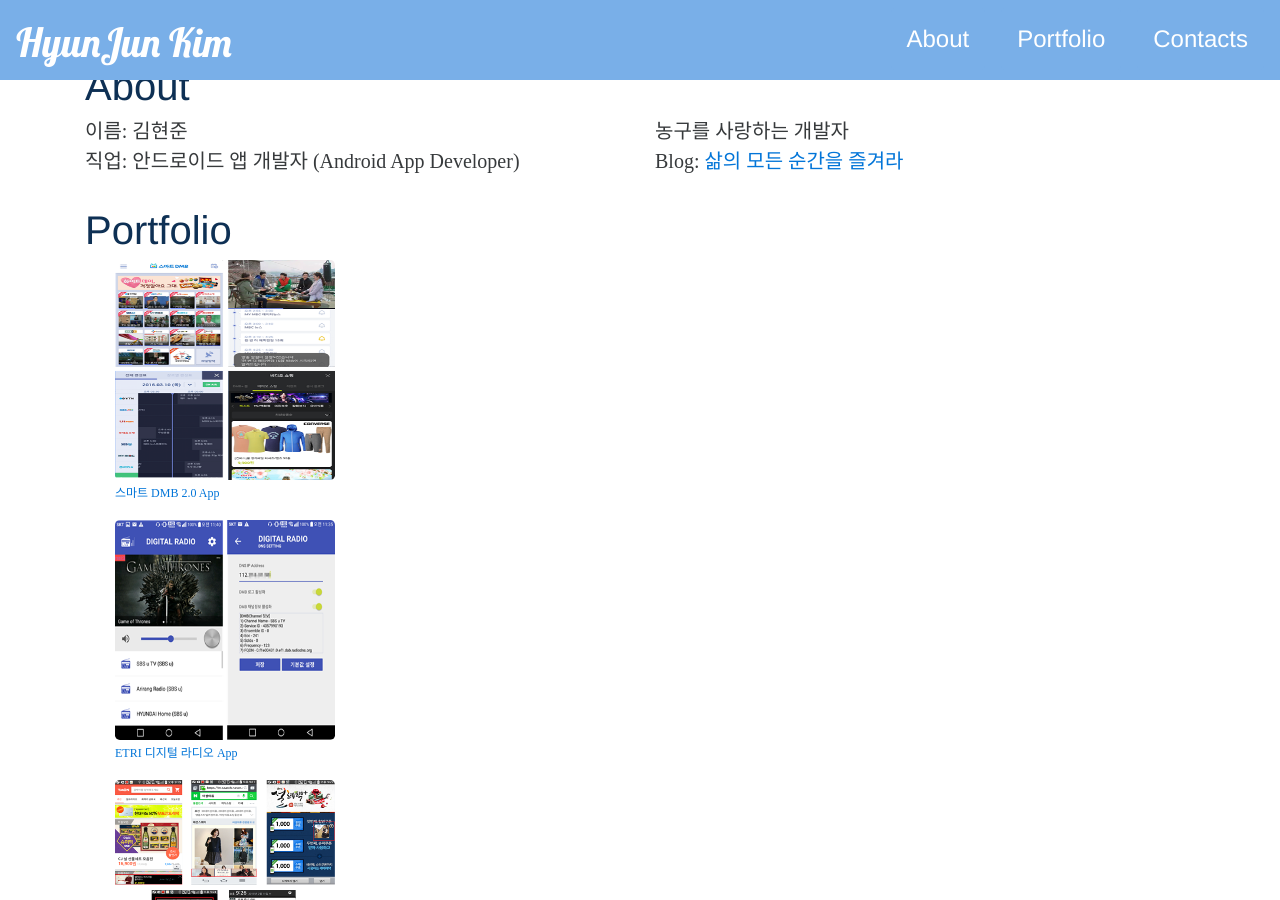
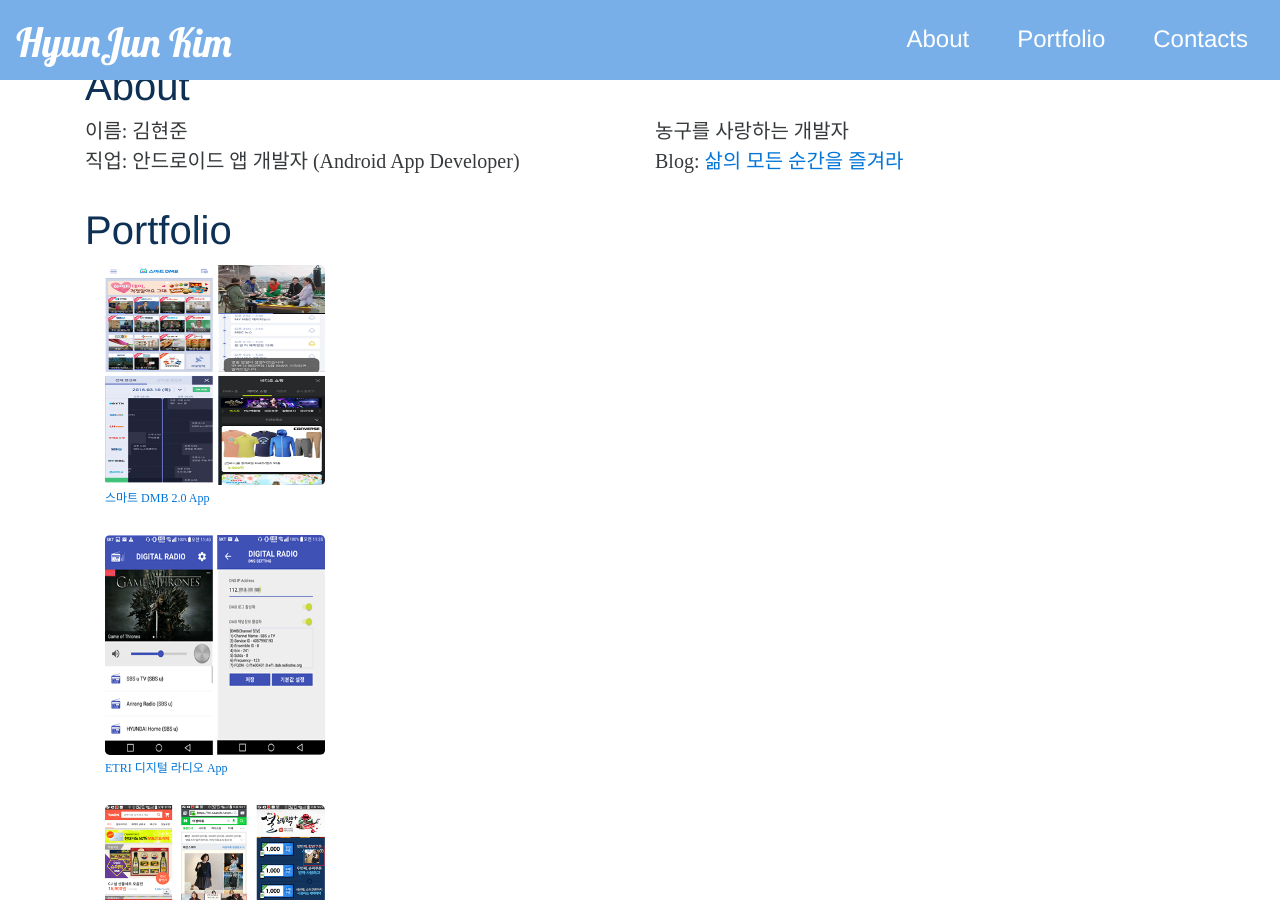
Before and after one commit to khj0704/khj0704.github.io, a Jekyll site: the page built from index.html, in a window 1280 px wide and 900 px high, scrolled down 538 px. Built offline with Jekyll 4.4.1, drawn with Linux system fonts in a browser that asks for light colours; nearby versions of some CDN libraries; some web fonts are replaced.

Commit message:
add padding

```diff
--- a/_includes/instagram.html
+++ b/_includes/instagram.html
@@ -22,7 +22,7 @@
 				{% for post in site.posts %}
 				{% cycle 'add row' : '<div class="row">', nil, nil %}
 				<div class="col-sm-4">
-					<div class="container">
+					<div class="container" style="padding:5px;">
 						<a href="{{ post.url | prepend: site.baseurl }}" class="no-uline" > <!-- target="_blank" -->
 							<!--<img src="{{ post.preview | prepend: site.baseurl }}"> -->
 							<img src="./web-dist/images/{{ post.image}}" class="container-portfolio-image img-rounded m-x-auto" alt="{{ site.brand }}">
--- a/_layouts/post.html
+++ b/_layouts/post.html
@@ -72,7 +72,7 @@
 
 		<section class="container-fluid container-instagram" >
 			<div class="row">
-				<div class="col-md-12" style="padding-right:5px;">
+				<div class="col-md-12">
 					<header class="post-header">
 						<h1 class="post-title">{{ page.title }}</h1>
 					</header>
```
